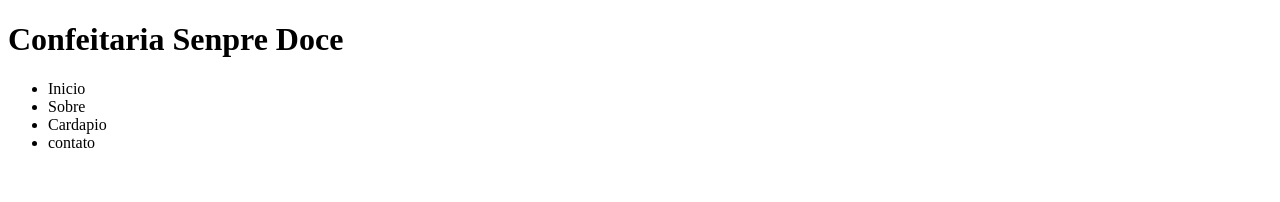
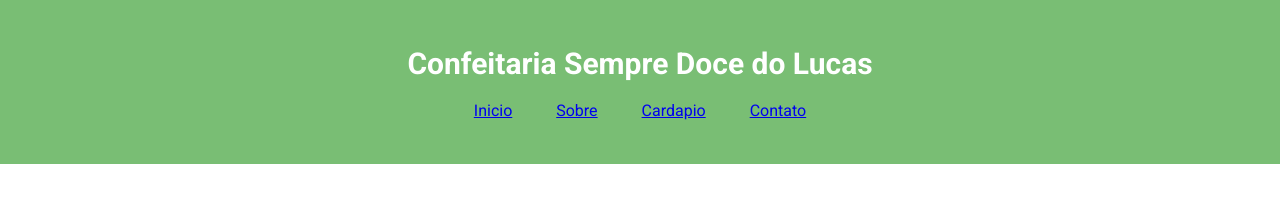
Before and after one commit to Boiadeirp/confeitariasenpredoce, a plain HTML site: page index.html in a window 1280 px wide. Drawn offline with Linux system fonts and the light colour scheme.

Commit message:
criando menu

```diff
--- /dev/null
+++ b/assets/css/index.css
@@ -0,0 +1,53 @@
+
+* {
+    margin: 0;
+    padding: 0;
+    box-sizing: border-box;
+    font-family: "Roboto", sans-serif;
+}
+
+body {
+    line-height: 1.6;
+
+}
+
+.container {
+    width: 80%;
+    margin: 0 auto;
+    padding: 20px;
+}
+
+header {
+    background-color: #79be74;
+    color: #fff;
+    padding: 20px;
+}
+
+header h1 {
+    text-align: center;
+    font-size: 30px;
+    margin-bottom: 10px;
+
+}
+
+nav ul {
+    list-style: none;
+    text-align: center;
+}
+
+nav ul li {
+    display: inline;
+    padding: 20px;
+}
+
+nav ul li a:hover {
+    color: white;
+    text-decoration: none;
+
+}
+
+
+nav ul li a:hover {
+    font-weight: bold;
+    text-decoration: underline;
+}
--- a/index.html
+++ b/index.html
@@ -3,22 +3,37 @@
 <head>
     <meta charset="UTF-8">
     <meta name="viewport" content="width=device-width, initial-scale=1.0">
-    <title>Confeitaria Senpre Doce</title>
+    <title>Document</title>
+    <link rel="preconnect" href="https://fonts.googleapis.com">
+    <link rel="preconnect" href="https://fonts.gstatic.com" crossorigin>
+    <link href="https://fonts.googleapis.com/css2?family=Roboto:ital,wght@0,100..900;1,100..900&display=swap" rel="stylesheet">
+    <link rel="stylesheet" href="assets/css/index.css">
 </head>
 <body>
     <header>
-    <div class="conteiner">
-        <h1>Confeitaria Senpre Doce</h1>
-        <!-- Menu de navegacao -->
-         <nav>
-            <ul>
-                <li>Inicio</li>
-                <li>Sobre</li>
-                <li>Cardapio</li>
-                <li>contato</li>
-            </ul>
-         </nav>
-    </div>
+        <div class="container" >
+            <h1>Confeitaria Sempre Doce do Lucas</h1>
+            <!-- Menu de Navegação -->
+             <nav>
+                <ul>
+                    <li>
+                        <a href="index.html">Inicio</a>
+                    </li>
+
+                    <li>
+                        <a href="sobre.html">Sobre</a>
+                    </li>
+
+                    <li>
+                        <a href="cardapio.html">Cardapio</a>
+                    </li>
+
+                    <li>
+                        <a href="contato.html">Contato</a>
+                    </li>
+                </ul>
+             </nav>
+        </div>
     </header>
 </body>
 </html>
```
Also changed, not shown: pages/cardapio.html (added), pages/contato.html (added), pages/sobre.html (added).
